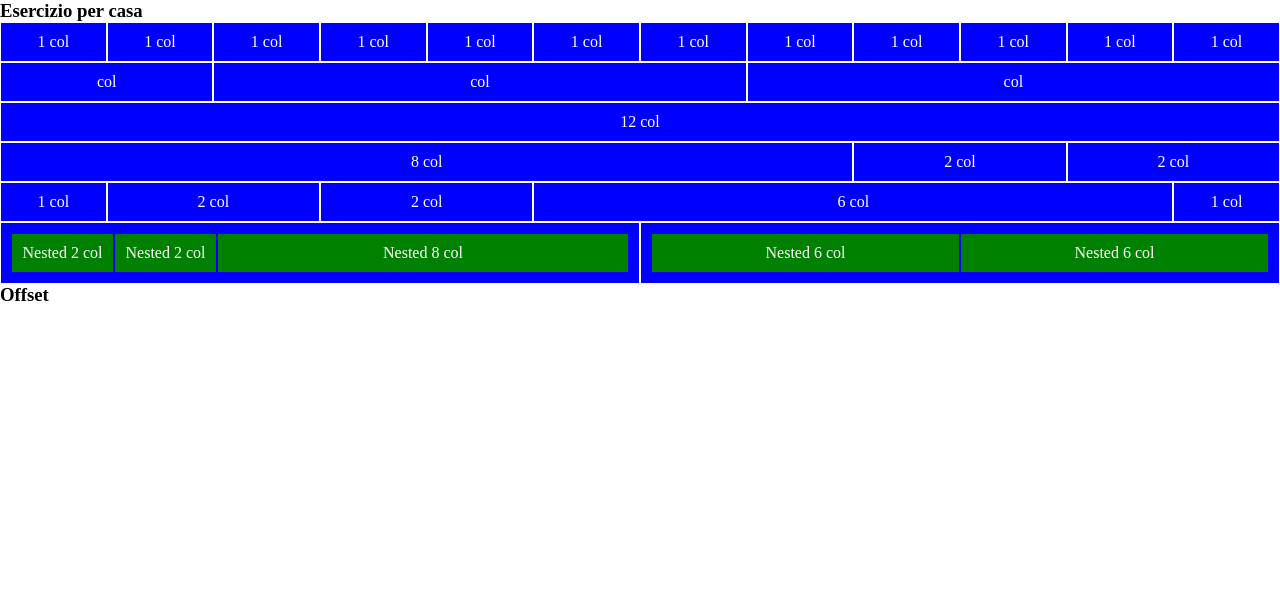
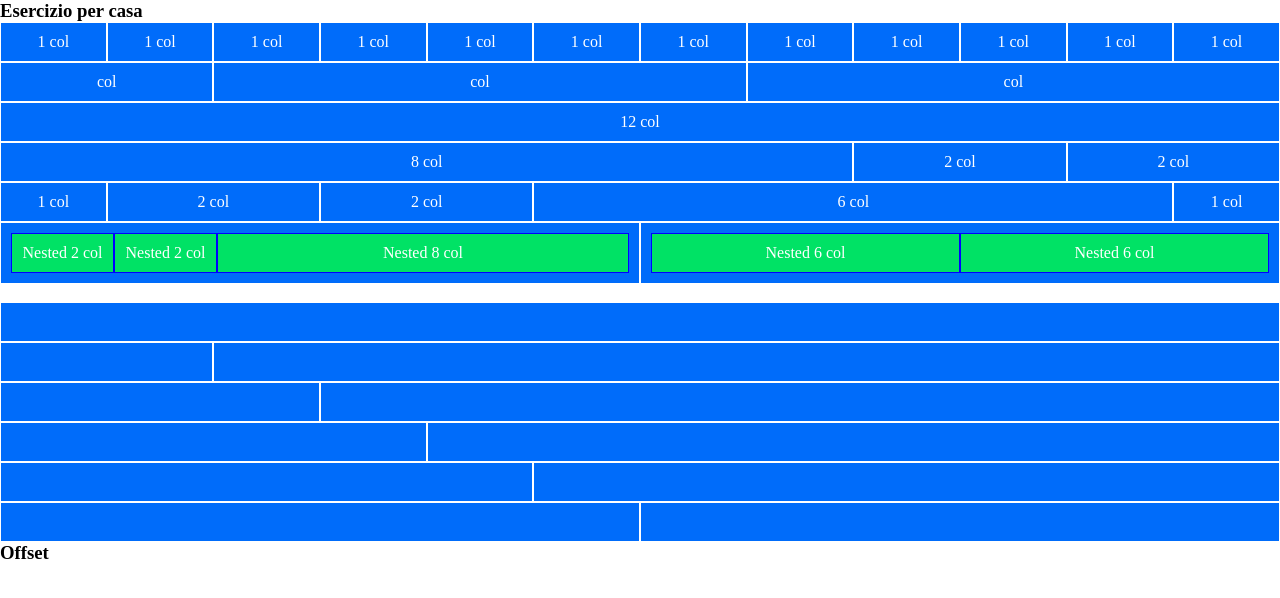
Before and after one commit to JacopoP/html-css-12bool, a plain HTML site: page index.html in a window 1280 px wide. Drawn offline with Linux system fonts and the light colour scheme.

Commit message:
Seconde 6 righe completate

```diff
--- a/css/framework.css
+++ b/css/framework.css
@@ -14,6 +14,10 @@
 }
 
 /* colums */
+
+.col-xs{
+    flex-grow: 1;
+}
 
 .col-xs-1{
     flex-basis: calc(100% / 12 * 1);
--- a/css/style.css
+++ b/css/style.css
@@ -7,13 +7,13 @@ h3{
 }
 
 [class*="col-"]{
-    background-color: blue;
+    background-color: #006cfa;
     border: solid 1px #fff;
     min-height: 40px;
 }
 
 [class*="col-"] [class*="col-"]{
-    background-color: green;
+    background-color: #00e265;
     height: calc(100% - 20px);
     border-color: blue;
 }
--- a/index.html
+++ b/index.html
@@ -67,6 +67,32 @@
         </div>
     </div>
 
+    <br>
+
+    <div class="row">
+        <div class="col-xs"></div>
+    </div>
+    <div class="row">
+        <div class="col-xs-2"></div>
+        <div class="col-xs"></div>
+    </div>
+    <div class="row">
+        <div class="col-xs-3"></div>
+        <div class="col-xs"></div>
+    </div>
+    <div class="row">
+        <div class="col-xs-4"></div>
+        <div class="col-xs"></div>
+    </div>
+    <div class="row">
+        <div class="col-xs-5"></div>
+        <div class="col-xs"></div>
+    </div>
+    <div class="row">
+        <div class="col-xs-6"></div>
+        <div class="col-xs"></div>
+    </div>
+
     <h3>Offset</h3>
 
 </body>
```
